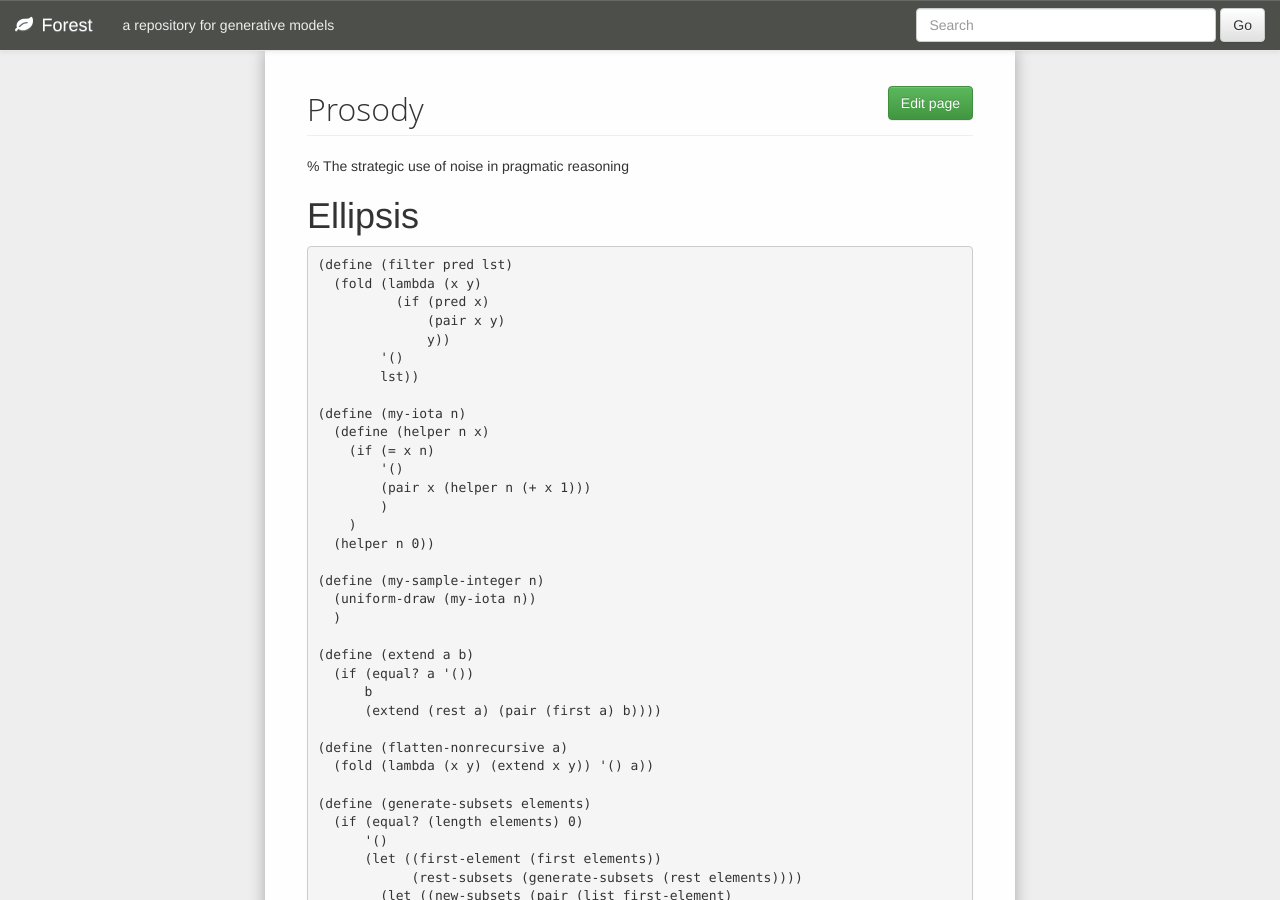
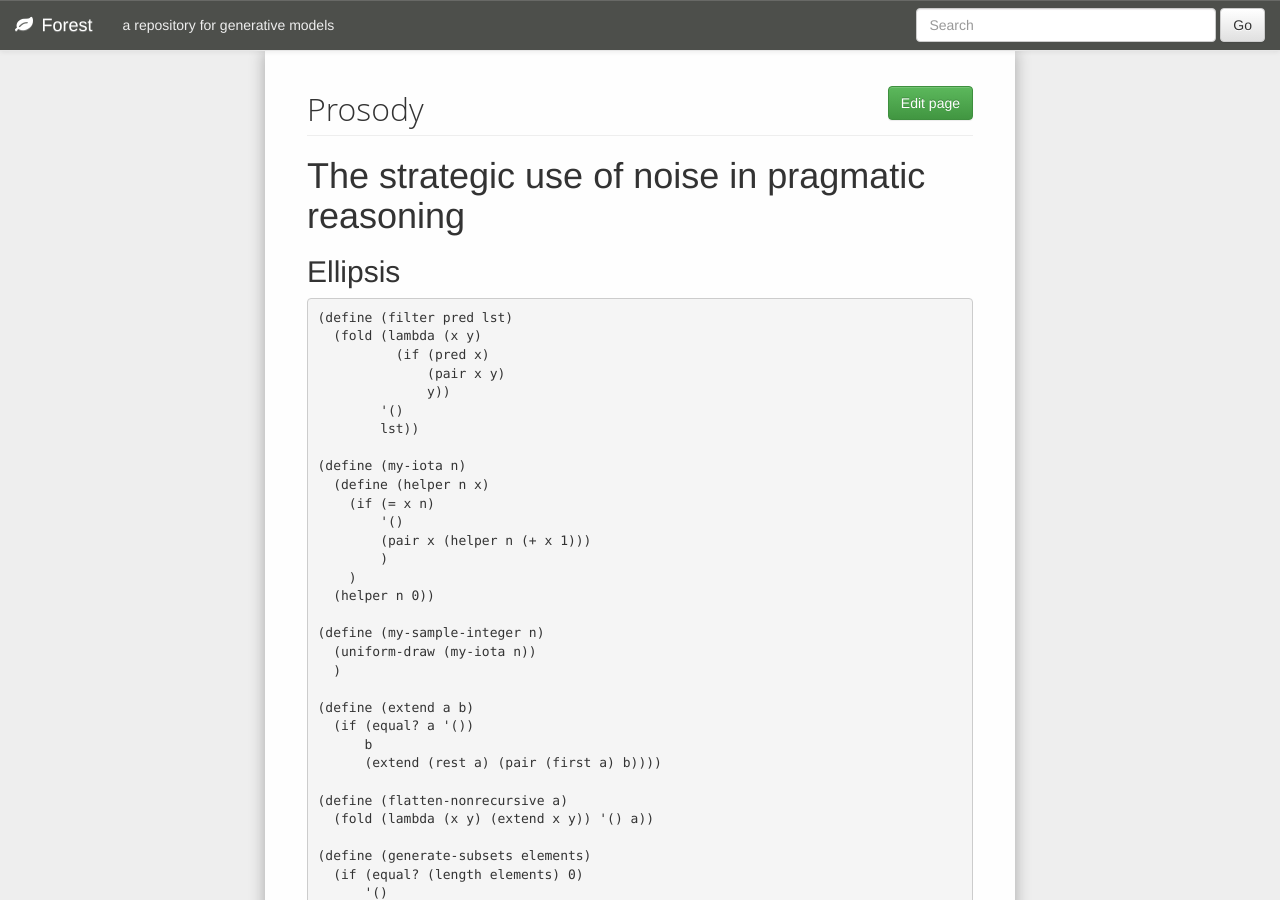
Before and after one commit to forestdb/forestdb.org, a Jekyll site: the page built from models/prosody.md, in a window 1280 px wide and 900 px high. Built offline with Jekyll 4.4.1, drawn with Linux system fonts in a browser that asks for light colours; nearby versions of some CDN libraries.

```diff
--- a/models/prosody.md
+++ b/models/prosody.md
@@ -6,9 +6,9 @@ model-category: Reasoning about Reasoning
 model-tags: linguistics, pragmatics
 ---
 
-% The strategic use of noise in pragmatic reasoning
+#The strategic use of noise in pragmatic reasoning
 
-#Ellipsis
+##Ellipsis
 
 	(define (filter pred lst)
 	  (fold (lambda (x y)
@@ -178,7 +178,7 @@ model-tags: linguistics, pragmatics
 
 	(speaker (list (list 'bob 'restaurant)) 1)
 
-#Exhaustivity
+##Exhaustivity
 
 	(define (filter pred lst)
 	  (fold (lambda (x y)
@@ -352,7 +352,7 @@ model-tags: linguistics, pragmatics
 	(map first (map (lambda (x) (second (listener 'bob #f x))) (list 0 1 2 3 4 5 6 7 8 9 10 11 12)))
 
 
-#Scalar Implicature
+##Scalar Implicature
 
 	(define (filter pred lst)
 	  (fold (lambda (x y)
```
